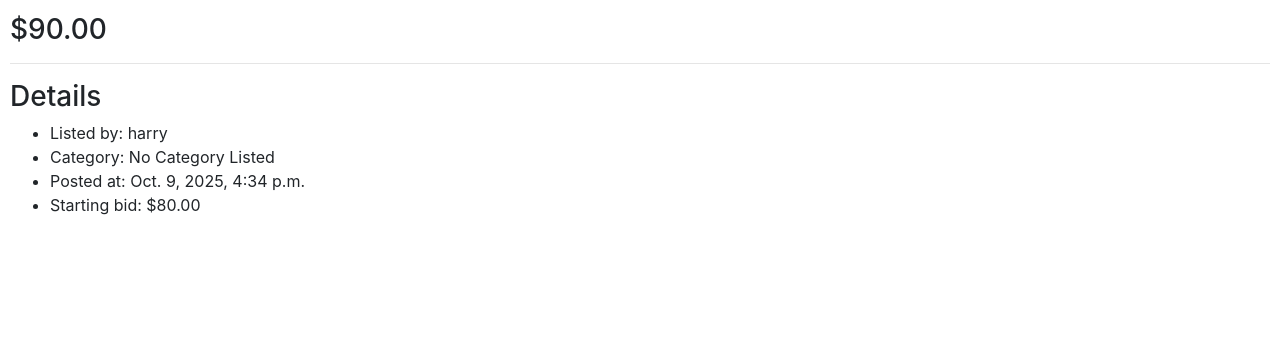
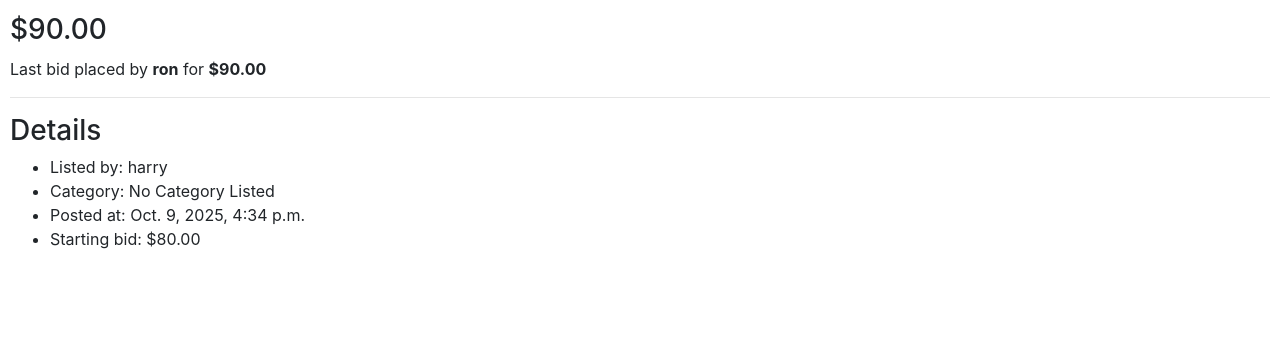
Before and after one commit to maggi-lan/auction-site, a Django app: page /listing/1 in a window 1280 px wide. Shown: the part 452-800 px from the top of the page. Run offline with Django 3.2, Linux system fonts and the light colour scheme; data comes from the database, SQL or seed files in the repository; both versions use the stored data as it was after the commit; some libraries are stand-ins or nearby versions.

Commit message:
Add "Place Bid" Feature
- update form in listing.html
- add new route "place_bid/<int:listing_id>"
- add new view "place_bid"

```diff
--- a/auctions/templates/auctions/listing.html
+++ b/auctions/templates/auctions/listing.html
@@ -32,13 +32,24 @@
 			{% endif %}
 		</h3>
 
+		<div>
+			{% if listing.bid_details.highest_bidder %}
+				Last bid placed by <b>{{ listing.bid_details.highest_bidder.username }}</b> for <b>${{ listing.bid_details.current_bid }}</b>
+			{% else %}
+				No bids placed yet
+			{% endif %}
+		</div>
+
 		{% if user != listing.posted_by and user.is_authenticated and listing.active %}
 			{% if message %}
-				<div>{{ message }}</div>
+				<div class="alert alert-danger" role="alert">{{ message }}</div>
 			{% endif %}
-			<form method="post">
+			{% if success %}
+				<div class="alert alert-success" role="alert">{{ success }}</div>
+			{% endif %}
+			<form action="{% url 'place_bid' listing.id %}" method="post">
 				{% csrf_token %}
-				<input type="number" name="current_bid" placeholder="Bid" class="form-control" step="0.01">
+				<input type="number" name="current_bid" placeholder="Bid" required class="form-control" step="0.01">
 				<button class="btn btn-primary">Place Bid</button>
 			</form>
 		{% endif %}
--- a/auctions/urls.py
+++ b/auctions/urls.py
@@ -10,4 +10,5 @@ urlpatterns = [
     path("create", views.create, name="create"),
     path("listing/<int:listing_id>", views.listing, name="listing"),
     path("watchlist/<int:listing_id>", views.watchlist, name="watchlist"),
+    path("place_bid/<int:listing_id>", views.place_bid, name="place_bid"),
 ]
--- a/auctions/views.py
+++ b/auctions/views.py
@@ -157,3 +157,44 @@ def watchlist(request, listing_id):
 		return HttpResponseRedirect(reverse("listing", args=[listing_id]))
 	else:
 		return HttpResponseRedirect(reverse("listing", args=[listing_id]))
+
+@login_required
+def place_bid(request, listing_id):
+	if request.method == "POST":
+		try:
+			listing = Listing.objects.get(id=listing_id)
+		except:
+			return render(request, "auctions/error.html", {"message": "Page Not Found"})
+
+		if listing.posted_by == request.user:
+			return render(request, "auctions/error.html", {"message": "Forbidden"})
+
+		try:
+			bid = listing.bid_details
+			bid_price = float(request.POST["current_bid"])
+			print(bid_price, type(bid_price))
+
+			if bid.current_bid == 0:
+				if bid_price < bid.starting_bid:
+					raise ValueError
+			else:
+				if bid_price <= bid.current_bid:
+					raise ValueError
+		except:
+			return render(request, "auctions/listing.html", {
+				"listing": listing,
+				"watchlisted": request.user.watchlist.filter(pk=listing.id).exists(),
+				"message": "Invalid Bid",
+			})
+
+		bid.current_bid = bid_price
+		bid.highest_bidder = request.user
+		bid.save()
+
+		return render(request, "auctions/listing.html", {
+			"listing": listing,
+			"watchlisted": request.user.watchlist.filter(pk=listing.id).exists(),
+			"success": "Bid Placed",
+		})
+	else:
+		return HttpResponseRedirect(reverse("listing", args=[listing_id]))
```
Also changed, not shown: db.sqlite3.
